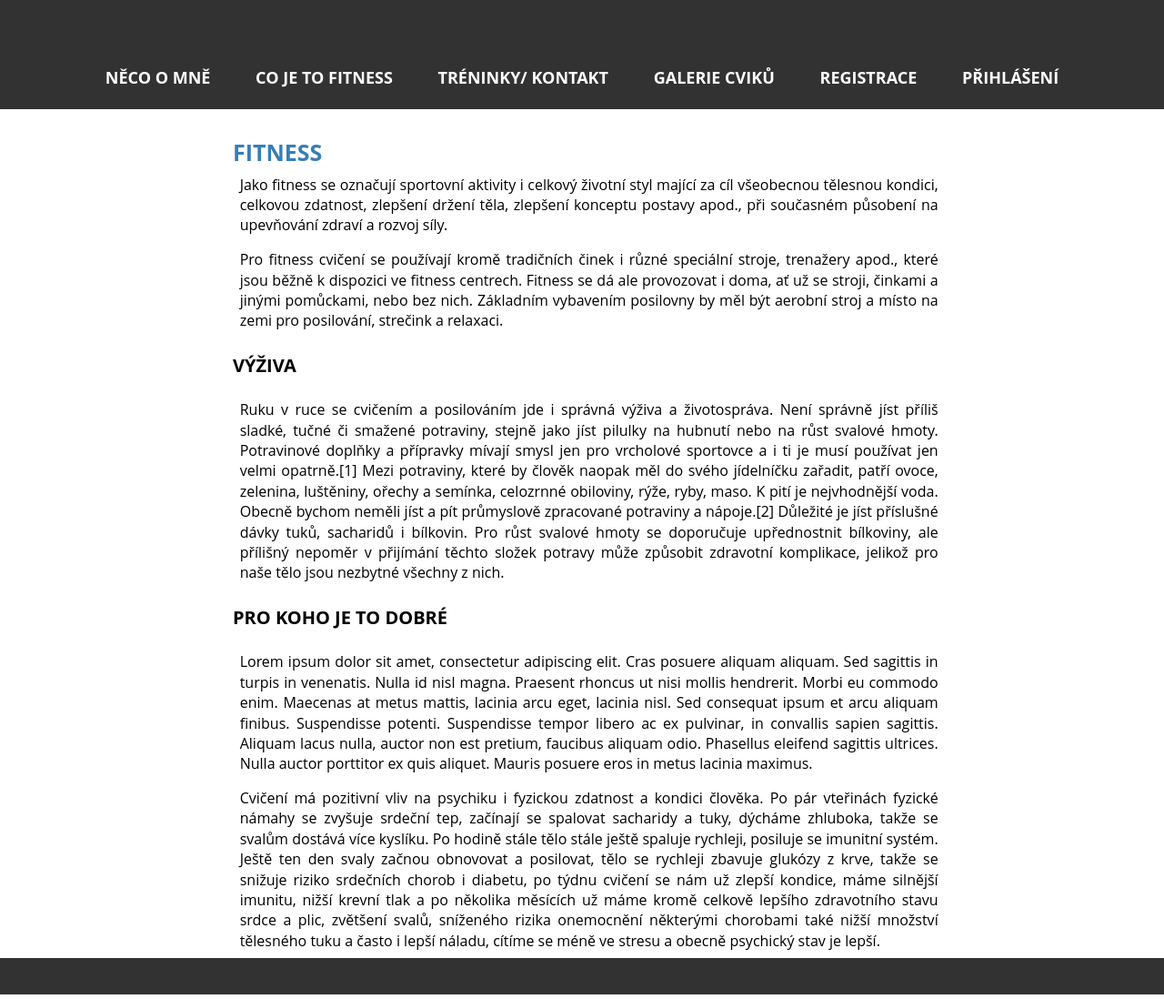
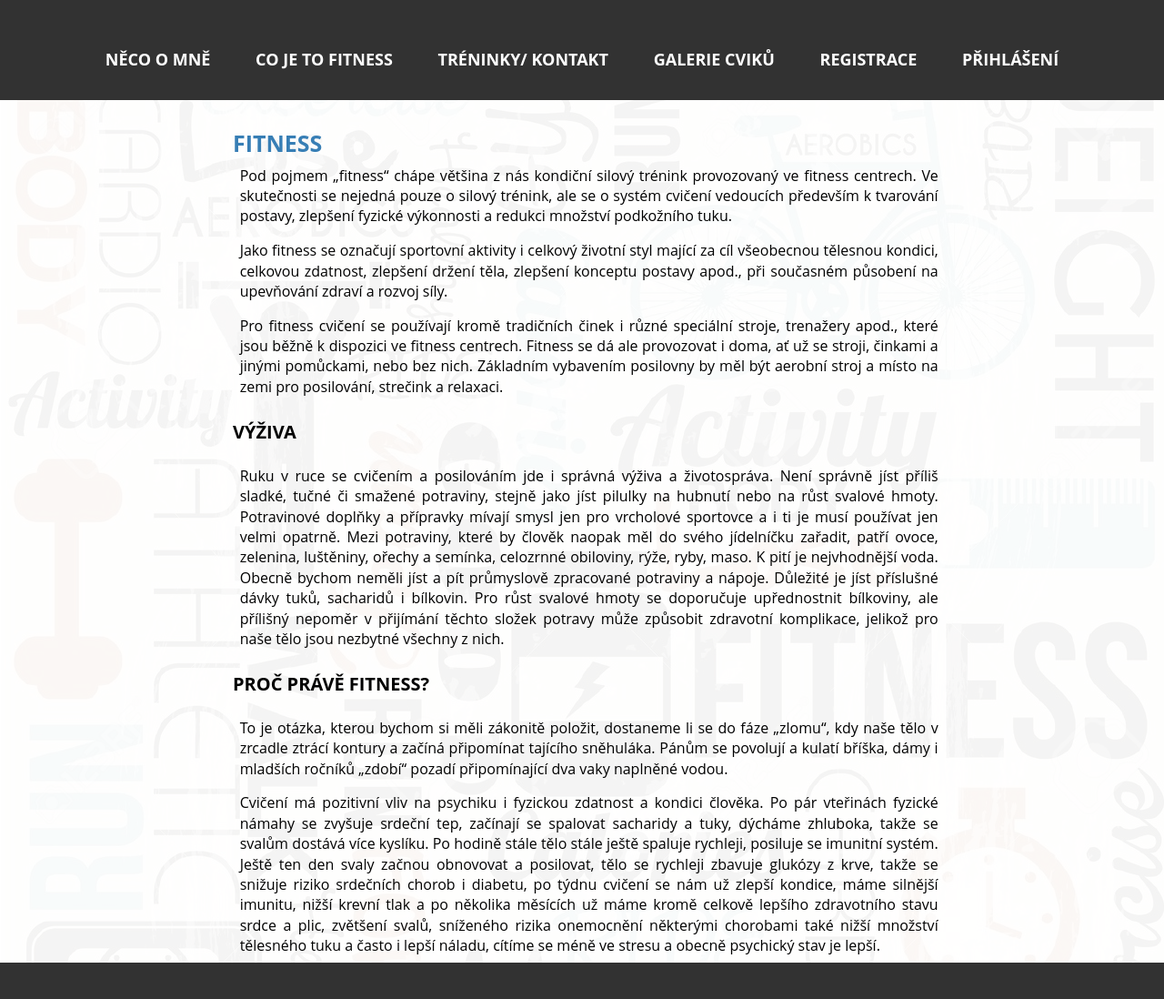
Before and after one commit to OndrejPisl/fitnessWeb, a PHP site: page /PHP/fitness.php in a window 1280 px wide. Shown: the whole page at 91% size. Run offline with PHP 8.4, Linux system fonts and the light colour scheme.

Commit message:
pridani fotek, uprava pozadi (pridani div s classou barva)

```diff
--- a/CSS/css.css
+++ b/CSS/css.css
@@ -278,6 +278,11 @@ body{
     margin: 0;
     padding: 0;
     width: 100%;
+    background-image: url(../foto/pozadiFitness.jpg);
+
+}
+.barva{
+      background-color: rgba(255, 255, 255, 0.95);
 }
 
 header{
@@ -285,7 +290,8 @@ header{
     background-color: #323232;
     height: 60px;
     display: inline-block;
-    padding-top: 60px;
+    padding-top: 40px;
+    padding-bottom: 10px;
     font-family: 'Russo One', 'Open Sans', Arial, sans-serif;
 }
 header a{
@@ -293,6 +299,7 @@ header a{
     color: white;
     font-weight: bold;
     font-size: 18px;
+
 }
 header a:hover{
     text-decoration: underline;
@@ -311,7 +318,6 @@ footer{
     float: left;
 }
 .odkazy{
-
     text-align: center;
     padding: 0;
     margin: auto;
--- a/PHP/bmi.php
+++ b/PHP/bmi.php
@@ -268,6 +268,7 @@ if(isset($_SESSION["id"])){
 
     </head>
     <body>
+                <div class="barva">
         <?php
         include 'menu.php';
         $id = $_SESSION["id"];
@@ -302,5 +303,7 @@ if(isset($_SESSION["id"])){
                 </form>
             </div>
         </article>
+                    <footer></footer>
+                </div>
     </body>
 </html>
--- a/PHP/edit.php
+++ b/PHP/edit.php
@@ -27,6 +27,7 @@ if (!isset($_SESSION["prava"]) == '1') {
     ?>
 
     <body>
+                <div class="barva">
         <article>
 
             <?php
@@ -66,8 +67,9 @@ if (!isset($_SESSION["prava"]) == '1') {
                 <textarea name="info" rows="5" cols="50"><?php echo $lide['info']; ?></textarea><br>
                 <input type="hidden" name="check">
                 <input type="submit" value="Upravit">
+            </form>
 
                 </article>
-            </form>
+                </div>
     </body>
 </html>
--- a/PHP/fitness.php
+++ b/PHP/fitness.php
@@ -11,20 +11,22 @@ include 'pripojeni.php';
         <link rel="stylesheet" href="../CSS/css.css">
     </head>
     <body>
+        <div class="barva">
         <?php
         include 'menu.php';
         ?>
         <article>    <h1>FITNESS</h1>
+            <p>Pod pojmem „fitness“ chápe většina z nás kondiční silový trénink provozovaný ve fitness centrech. Ve skutečnosti se nejedná pouze o silový trénink, ale se o systém cvičení vedoucích především k tvarování postavy, zlepšení fyzické výkonnosti a redukci množství podkožního tuku.</p>
             <p>Jako fitness se označují sportovní aktivity i celkový životní styl mající za cíl všeobecnou tělesnou kondici, celkovou zdatnost, zlepšení držení těla, zlepšení konceptu postavy apod., při současném působení na upevňování zdraví a rozvoj síly.</p>
             <p>Pro fitness cvičení se používají kromě tradičních činek i různé speciální stroje, trenažery apod., které jsou běžně k dispozici ve fitness centrech. Fitness se dá ale provozovat i doma, ať už se stroji, činkami a jinými pomůckami, nebo bez nich. Základním vybavením posilovny by měl být aerobní stroj a místo na zemi pro posilování, strečink a relaxaci.</p>
             <h2>Výživa</h2>
-            <p>Ruku v ruce se cvičením a posilováním jde i správná výživa a životospráva. Není správně jíst příliš sladké, tučné či smažené potraviny, stejně jako jíst pilulky na hubnutí nebo na růst svalové hmoty. Potravinové doplňky a přípravky mívají smysl jen pro vrcholové sportovce a i ti je musí používat jen velmi opatrně.[1] Mezi potraviny, které by člověk naopak měl do svého jídelníčku zařadit, patří ovoce, zelenina, luštěniny, ořechy a semínka, celozrnné obiloviny, rýže, ryby, maso. K pití je nejvhodnější voda. Obecně bychom neměli jíst a pít průmyslově zpracované potraviny a nápoje.[2] Důležité je jíst příslušné dávky tuků, sacharidů i bílkovin. Pro růst svalové hmoty se doporučuje upřednostnit bílkoviny, ale přílišný nepoměr v přijímání těchto složek potravy může způsobit zdravotní komplikace, jelikož pro naše tělo jsou nezbytné všechny z nich.</p>
-            <h2>Pro koho je to dobré</h2>
-            <p>Lorem ipsum dolor sit amet, consectetur adipiscing elit. Cras posuere aliquam aliquam. Sed sagittis in turpis in venenatis. Nulla id nisl magna. Praesent rhoncus ut nisi mollis hendrerit. Morbi eu commodo enim. Maecenas at metus mattis, lacinia arcu eget, lacinia nisl. Sed consequat ipsum et arcu aliquam finibus. Suspendisse potenti. Suspendisse tempor libero ac ex pulvinar, in convallis sapien sagittis. Aliquam lacus nulla, auctor non est pretium, faucibus aliquam odio. Phasellus eleifend sagittis ultrices. Nulla auctor porttitor ex quis aliquet. Mauris posuere eros in metus lacinia maximus.
-            </p>
+            <p>Ruku v ruce se cvičením a posilováním jde i správná výživa a životospráva. Není správně jíst příliš sladké, tučné či smažené potraviny, stejně jako jíst pilulky na hubnutí nebo na růst svalové hmoty. Potravinové doplňky a přípravky mívají smysl jen pro vrcholové sportovce a i ti je musí používat jen velmi opatrně. Mezi potraviny, které by člověk naopak měl do svého jídelníčku zařadit, patří ovoce, zelenina, luštěniny, ořechy a semínka, celozrnné obiloviny, rýže, ryby, maso. K pití je nejvhodnější voda. Obecně bychom neměli jíst a pít průmyslově zpracované potraviny a nápoje. Důležité je jíst příslušné dávky tuků, sacharidů i bílkovin. Pro růst svalové hmoty se doporučuje upřednostnit bílkoviny, ale přílišný nepoměr v přijímání těchto složek potravy může způsobit zdravotní komplikace, jelikož pro naše tělo jsou nezbytné všechny z nich.</p>
+            <h2>Proč právě fitness?</h2>
+            <p>To je otázka, kterou bychom si měli zákonitě položit, dostaneme li se do fáze „zlomu“, kdy naše tělo v zrcadle ztrácí kontury a začíná připomínat tajícího sněhuláka. Pánům se povolují a kulatí bříška, dámy i mladších ročníků „zdobí“ pozadí připomínající dva vaky naplněné vodou.</p>
             <p>Cvičení má pozitivní vliv na psychiku i fyzickou zdatnost a kondici člověka. Po pár vteřinách fyzické námahy se zvyšuje srdeční tep, začínají se spalovat sacharidy a tuky, dýcháme zhluboka, takže se svalům dostává více kyslíku. Po hodině stále tělo stále ještě spaluje rychleji, posiluje se imunitní systém. Ještě ten den svaly začnou obnovovat a posilovat, tělo se rychleji zbavuje glukózy z krve, takže se snižuje riziko srdečních chorob i diabetu, po týdnu cvičení se nám už zlepší kondice, máme silnější imunitu, nižší krevní tlak a po několika měsících už máme kromě celkově lepšího zdravotního stavu srdce a plic, zvětšení svalů, sníženého rizika onemocnění některými chorobami také nižší množství tělesného tuku a často i lepší náladu, cítíme se méně ve stresu a obecně psychický stav je lepší.</p>
         </article>
         <footer>
         </footer>
+             </div>
     </body>
 </html>
--- a/PHP/galerie.php
+++ b/PHP/galerie.php
@@ -29,6 +29,7 @@ include 'pripojeni.php';
 
     </head>
     <body>
+        <div class="barva">
         <?php
         include 'menu.php';
         ?>
@@ -83,5 +84,6 @@ include 'pripojeni.php';
         </article>
         <footer>
         </footer>
+            </div>
     </body>
 </html>
--- a/PHP/index.php
+++ b/PHP/index.php
@@ -11,6 +11,7 @@ include 'pripojeni.php';
         <link rel="stylesheet" href="../CSS/css.css">
     </head>
     <body>
+        <div class="barva">
         <?php
         include 'menu.php';
         ?>
@@ -29,5 +30,6 @@ include 'pripojeni.php';
         </article>
         <footer>
         </footer>
+        </div>
     </body>
 </html>
--- a/PHP/prihlaseni.php
+++ b/PHP/prihlaseni.php
@@ -11,6 +11,7 @@ include 'pripojeni.php';
         <link rel="stylesheet" href="../CSS/css.css">
     </head>
     <body>
+        <div class="barva">
         <?php
         include 'menu.php';
         ?>
@@ -62,5 +63,6 @@ include 'pripojeni.php';
         </article>
         <footer>
         </footer>
+        </div>
     </body>
 </html>
--- a/PHP/prijeti.php
+++ b/PHP/prijeti.php
@@ -12,6 +12,7 @@
 
   </head>
 <body>
+    <div class="barva">
 <?php
   include 'menu.php';
   include 'fce.php';
@@ -67,5 +68,6 @@
 </article>
     <footer>
     </footer>
+    </div>>
 </body>
 </html>
--- a/PHP/registrace.php
+++ b/PHP/registrace.php
@@ -11,7 +11,7 @@ include 'pripojeni.php';
         <link rel="stylesheet" href="../CSS/css.css">
     </head>
     <body>
-
+<div class="barva">
         <?php
         include 'menu.php';
         ?>
@@ -135,5 +135,6 @@ while ($zaznam = mysqli_fetch_array($data)) {
         </article>
         <footer>
         </footer>
+</div>
     </body>
 </html>
--- a/PHP/sprava-uzivatelu.php
+++ b/PHP/sprava-uzivatelu.php
@@ -15,6 +15,7 @@ if (!isset($_SESSION["prava"]) == '1') {
 
     </head>
     <body>
+        <div class="barva">
         <?php
         include 'menu.php';
         include 'fce.php';
@@ -74,5 +75,6 @@ if (!isset($_SESSION["prava"]) == '1') {
     </article>
     <footer>
     </footer>
+        </div>>
 </body>
 </html>
--- a/PHP/treninky.php
+++ b/PHP/treninky.php
@@ -11,6 +11,7 @@
     <link rel="stylesheet" href="../CSS/css.css">
   </head>
   <body>
+              <div class="barva">
 <?php
   include 'menu.php';
  ?>
@@ -68,5 +69,6 @@
     </article>
     <footer>
     </footer>
+      </div>
   </body>
 </html>
--- a/PHP/uzivatel.php
+++ b/PHP/uzivatel.php
@@ -11,6 +11,7 @@ include 'pripojeni.php';
     <link rel="stylesheet" href="../CSS/css.css">
   </head>
   <body>
+      <div class="barva">
 <?php
         include 'menu.php';
             ?>
@@ -89,5 +90,6 @@ include 'pripojeni.php';
     </article>
     <footer>
     </footer>
+      </div>
   </body>
 </html>
```
Also changed, not shown: foto/52f8e8df40498tlakscinkou.jpg (added), foto/biceps/fitness-obr.50.png (added), foto/drepy/52fa0de9f0155podrepscinkou.jpg (added), foto/mrtvytah/img-23872.png (added), foto/pozadiFitness.jpg (added), foto/prsa,triceps,ramena.jpg (added), foto/triceps/114cs_1.jpg (added).
